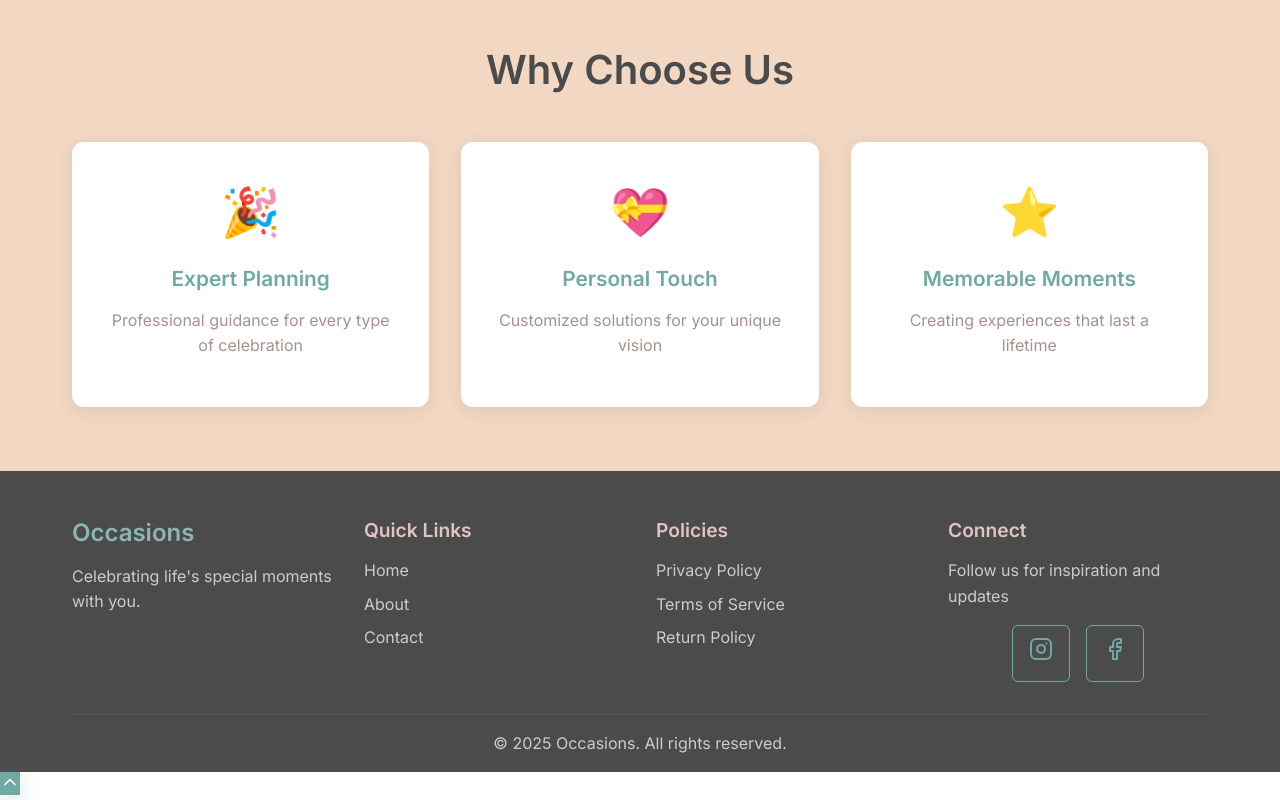
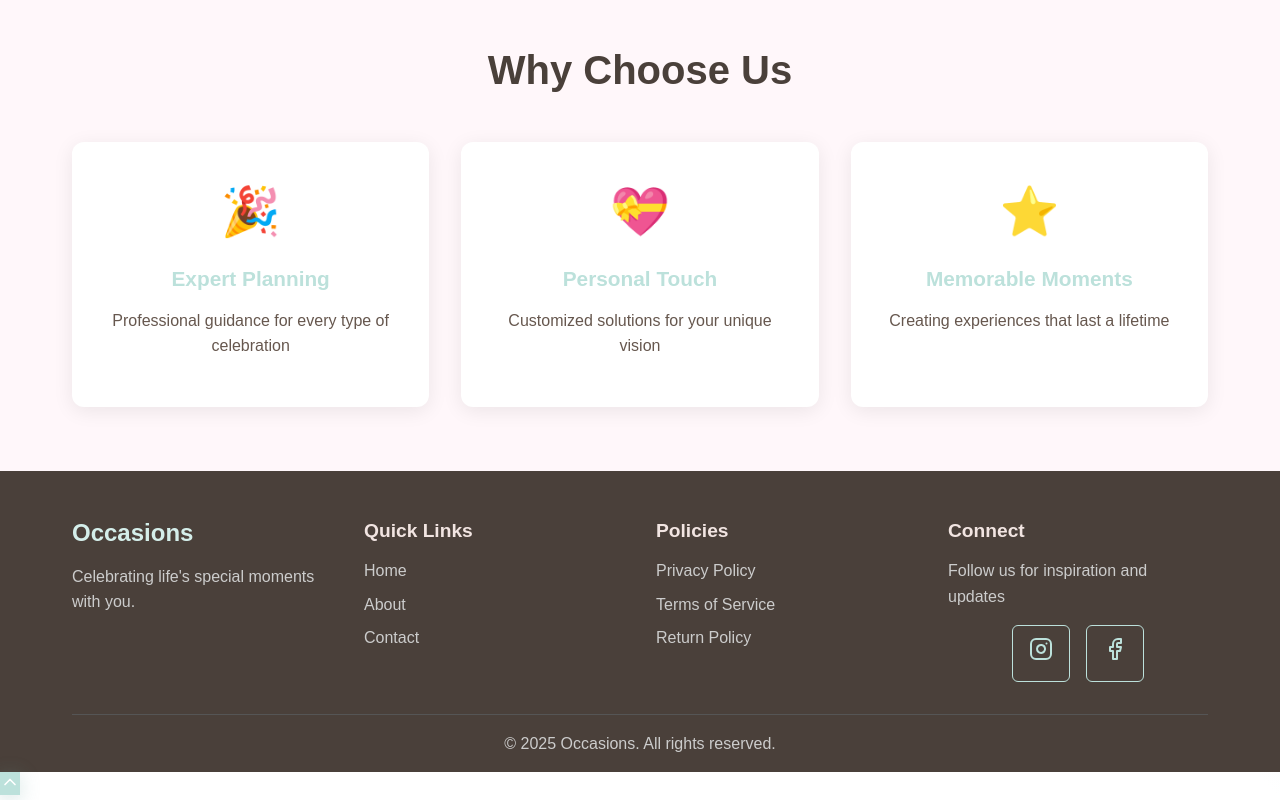
Before and after one commit to acgis-hama0098/newest-wishinbloom, a React (Vite) app: page / in a window 1280 px wide. Shown: the part 656-1456 px from the top of the page. Built offline with nearby package versions, Linux system fonts and the light colour scheme.

Commit message:
Apply custom color styles
Apply the provided CSS color styles to the webpage, including the header, hero, and footer sections.

```diff
--- a/src/styles/globals.css
+++ b/src/styles/globals.css
@@ -8,10 +8,11 @@
 }
 
 body {
-  font-family: 'Inter', -apple-system, BlinkMacSystemFont, 'Segoe UI', 'Roboto', sans-serif;
+  font-family: 'Comfortaa', Arial, sans-serif;
   line-height: 1.6;
   color: var(--text-primary);
-  background-color: var(--bg-primary);
+  background: linear-gradient(to bottom left, var(--soft-teal), #fff 50%);
+  min-height: 100vh;
 }
 
 h1, h2, h3, h4, h5, h6 {
--- a/src/styles/palette.css
+++ b/src/styles/palette.css
@@ -1,21 +1,21 @@
 
 :root {
-  --dusty-rose: #D4A5A5;
-  --soft-teal: #70A9A1;
+  --dusty-rose: #E4AFA7;
+  --soft-teal: #BCE1DB;
   --warm-taupe: #BFA6A0;
-  --blush-beige: #F2D8C2;
-  --charcoal-gray: #4B4B4B;
+  --blush-beige: #fff7fa;
+  --charcoal-gray: #4A403A;
 
   /* Additional shades for better design flexibility */
-  --dusty-rose-light: #E2C2C2;
-  --dusty-rose-dark: #C68E8E;
-  --soft-teal-light: #8BB7B0;
-  --soft-teal-dark: #5A8B84;
+  --dusty-rose-light: #F2E5E2;
+  --dusty-rose-dark: #D49B93;
+  --soft-teal-light: #D4EEEA;
+  --soft-teal-dark: #A8D8E8;
   --warm-taupe-light: #CDB8B2;
-  --warm-taupe-dark: #A8918B;
-  --blush-beige-light: #F7E5D4;
-  --blush-beige-dark: #EDCBB0;
-  --charcoal-gray-light: #6B6B6B;
+  --warm-taupe-dark: #66574e;
+  --blush-beige-light: #fffcfe;
+  --blush-beige-dark: #f5efea;
+  --charcoal-gray-light: #5d5551;
   --charcoal-gray-dark: #2B2B2B;
 
   /* Text colors */
@@ -26,5 +26,5 @@
   /* Background colors */
   --bg-primary: #FFFFFF;
   --bg-secondary: var(--blush-beige);
-  --bg-accent: var(--dusty-rose-light);
+  --bg-accent: var(--soft-teal);
 }
```
